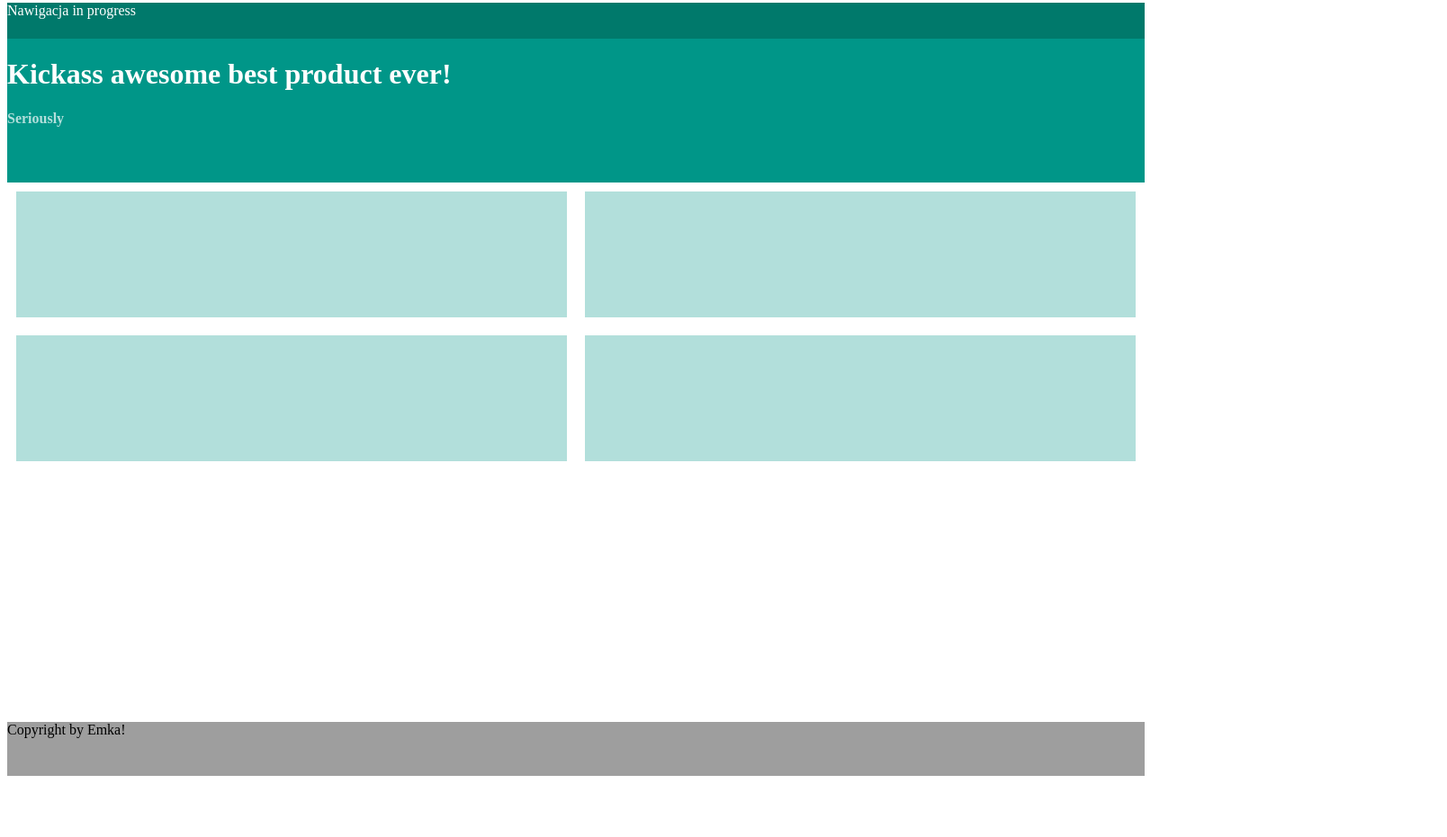
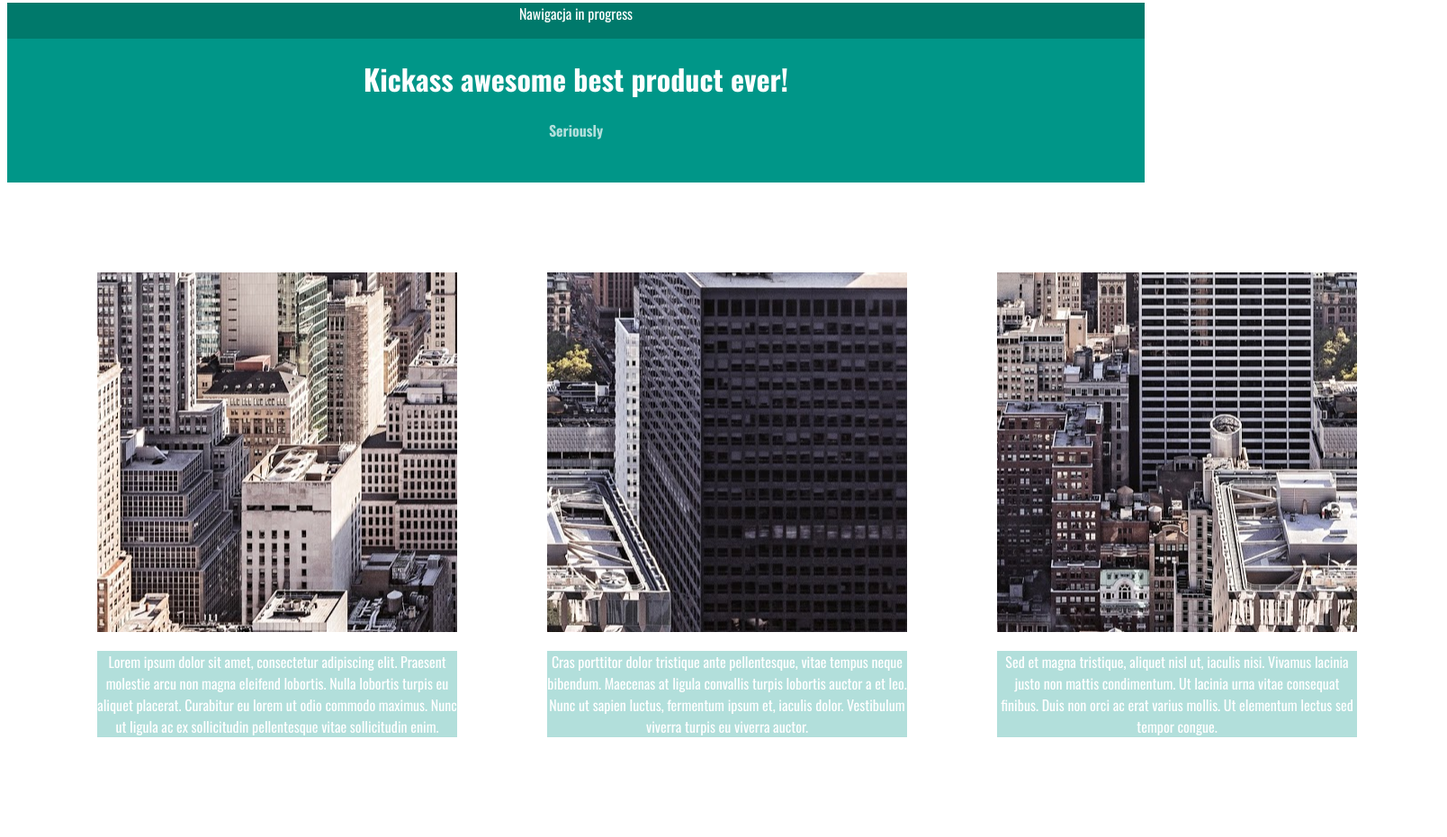
Before and after one commit to Emilia0/exerciseSass, a plain HTML site: page index.html in a window 1280 px wide. Shown: the part 5-936 px from the top of the page at 90% size, 1608 px wide, since content can reach past the window. Before the commit the page ends 876 px from the top, so only its background shows below. Drawn offline with nearby package versions, Linux system fonts and the light colour scheme.

Commit message:
more html content, images, some sass used

```diff
--- a/index.html
+++ b/index.html
@@ -9,29 +9,58 @@
     <title></title>
     <link rel="shortcut icon" type="image/x-icon" href=""/>
     <link rel="stylesheet" type="text/css" href="style.css">
+    <link href='https://fonts.googleapis.com/css?family=Oswald:400,300,700&subset=latin,latin-ext' rel='stylesheet' type='text/css'>
 </head>
 <body>
+
 <header>
     <nav>Nawigacja in progress</nav>
     <section class="hero"></section>
     <h1>Kickass awesome best product ever!</h1>
     <h4>Seriously</h4>
 </header>
-
 <section class="container">
 
     <section class="mainFunctions">
-        <div class="functionBox left"></div>
-        <div class="functionBox right"></div>
-        <div class="functionBox left"></div>
-        <div class="functionBox right"></div>
+        <div class="functionBox">
+            <div class="image first"></div>
+            <p>Lorem ipsum dolor sit amet, consectetur adipiscing elit.
+                Praesent molestie arcu non magna eleifend lobortis.
+                Nulla lobortis turpis eu aliquet placerat.
+                Curabitur eu lorem ut odio commodo maximus.
+                Nunc ut ligula ac ex sollicitudin pellentesque vitae sollicitudin enim. </p>
+        </div>
+        <div class="functionBox">
+            <div class="image second"></div>
+            <p>Cras porttitor dolor tristique ante pellentesque, vitae tempus neque bibendum.
+                Maecenas at ligula convallis turpis lobortis auctor a et leo.
+                Nunc ut sapien luctus, fermentum ipsum et, iaculis dolor.
+                Vestibulum viverra turpis eu viverra auctor. </p>
+        </div>
+        <div class="functionBox">
+            <div class="image third"></div>
+            <p>Sed et magna tristique, aliquet nisl ut, iaculis nisi.
+                Vivamus lacinia justo non mattis condimentum.
+                Ut lacinia urna vitae consequat finibus.
+                Duis non orci ac erat varius mollis.
+                Ut elementum lectus sed tempor congue.</p>
+        </div>
     </section>
+    <div class="clear"></div>
     <section class="mainPhoto"></section>
     <section class="additionalFunctions"></section>
+
 </section>
+<footer>
+    <div class="footerMain">
+        <p>Maecenas malesuada orci nec leo suscipit, sit amet commodo dolor gravida. <br>
+            Nam vulputate diam vitae ex efficitur, a convallis elit feugiat. <br>
+            Curabitur id justo vitae nisi auctor dignissim in a urna.</p>
+        <p>Donec ac ex molestie, volutpat massa sit amet, lacinia purus. <br>
+            Ut finibus dui eget facilisis varius.</p>
+    </div>
+    <div class="footerBanner">Copyright by Emka!</div>
 
-<footer>
-    Copyright by Emka!
 </footer>
 
 
--- a/style.scss
+++ b/style.scss
@@ -7,10 +7,21 @@ $primary-text:#212121;
 $secondary-text:#727272;
 $divider-color:#B6B6B6;
 
+$basic-font: Oswald;
+
+.clear  {
+  clear:both;
+}
+
+body{
+  font-family: $basic-font;
+}
+
 header {
   background-color: $basic;
   color: $simple;
   height: 200px;
+  text-align: center;
 }
 h4  {
   color: $basic-light;
@@ -22,31 +33,73 @@ nav {
 }
 
 .container {
-  width: 100%;
-  height: 600px;
+  width: 1600px;
+  padding: 0;
   color: $primary-text;
   background-color: $simple;
+  margin:auto;
+}
+.mainFunctions  {
+  height: 700px;
 }
 
-footer {
-  background-color: $accent-color;
-  height: 60px;
+
+.functionBox  {
+  width: 400px;
+  height: 400px;
+  background-color: $simple;
+  float:left;
+  text-align: center;
+  margin-left: 100px;
+  margin-top:100px;
+
+    .image{
+      width:400px;
+      height: 400px;
+      display: inline-block;
+      background-image: url("images/city.jpg");
+      background-origin: border-box;
+    }
+  p {
+    background-color:$basic-light ;
+    color: $simple;
+  }
+  }
+.first  {
+  background-position:0;
+}
+.second {
+  background-position:400px;
+}
+.third  {
+  background-position: 800px;
+}
+.mainPhoto  {
+  background-image: url("images/hills.jpg");
+  height:700px;
+  margin-top:100px;
+  margin-bottom: 100px;
 }
 
-.functionBox  {
-  width: 50%;
-  height: 160px;
-  background-color: $basic-light;
-  box-sizing: border-box;
-  border: 10px solid $simple;
+footer  {
+  width: 100%;
+}
 
+.footerMain {
+  background-color: $accent-color;
+  color: $primary-text;
+  padding-top: 30px;
+  padding-bottom: 30px;
+  text-align: left;
+  font-size: smaller;
+}
+.footerBanner {
+  background-color:$secondary-text;
+  color: $simple;
+  padding-top: 10px;
+  padding-bottom: 10px;
+  text-align: center;
+  font-weight: 200;
+  font-size: smaller;
 
 }
-
-.left {
-  float: left;
-}
-
-.right {
-  float: right;
-  }
```
Also changed, not shown: images/4H9A6548-Edit-2.jpg (added), images/4H9A7913.jpg (added), images/city.jpg (added), images/city1.jpg (added), images/forestHill.jpg (added), images/hills.jpg (added), style.css, 1 other file.
